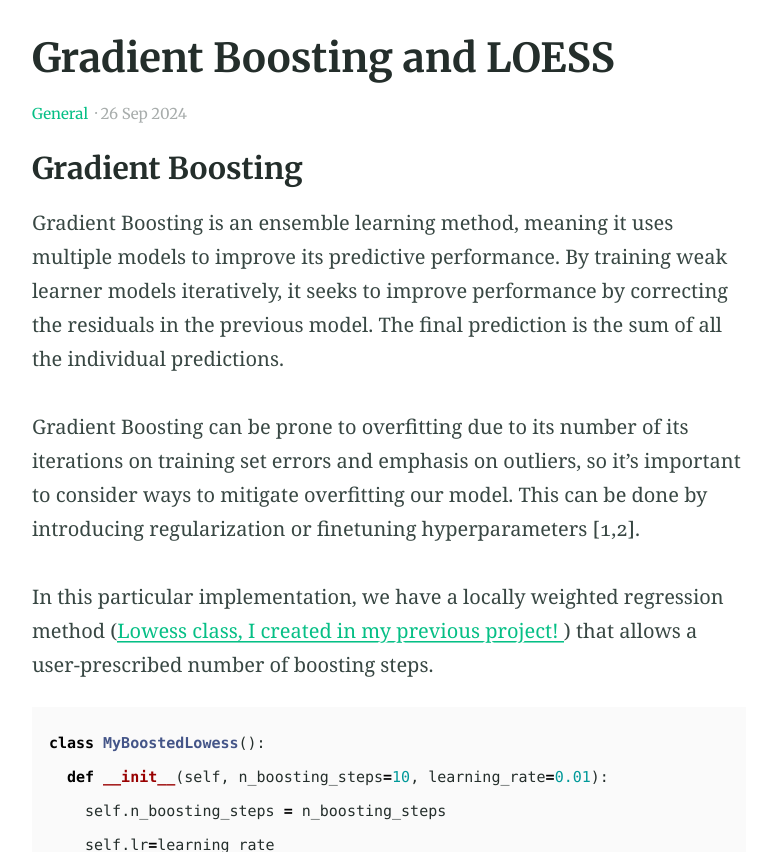
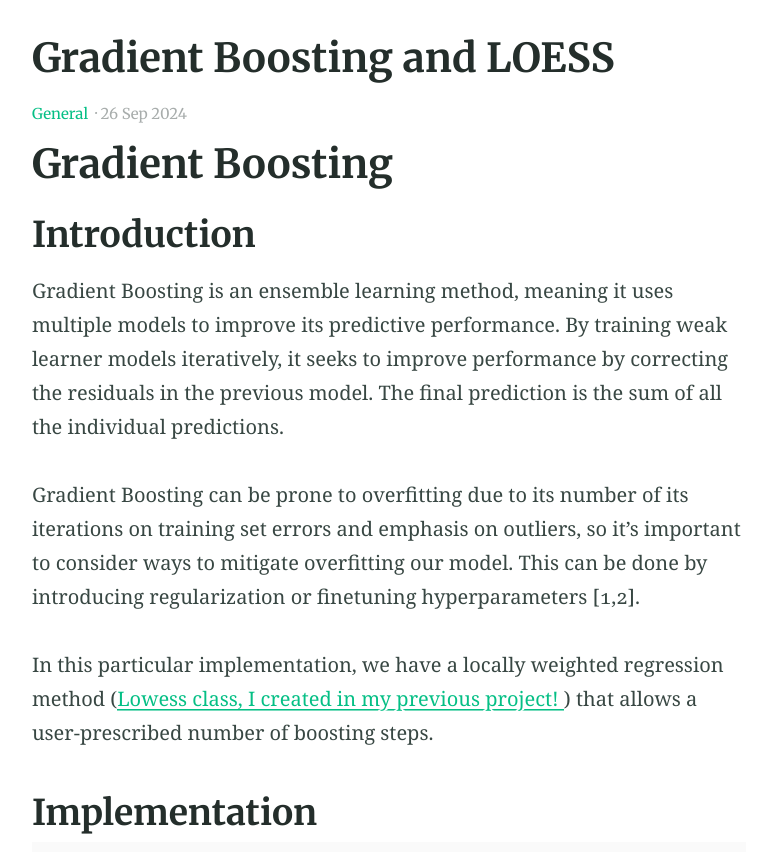
Before and after one commit to emxee333/data-440-capstone, a Jekyll site: the page built from _posts/2024-09-26-gradient-boosting.md, in a window 1280 px wide and 900 px high, scrolled down 364 px, cut to the strip 48-900 px from the top of the window. Shown: the whole strip, without its empty margins (251-1023 px from the left). Built offline with Jekyll 4.4.1, drawn with Linux system fonts in a browser that asks for light colours.

Commit message:
Update 2024-09-26-gradient-boosting.md

````diff
--- a/_posts/2024-09-26-gradient-boosting.md
+++ b/_posts/2024-09-26-gradient-boosting.md
@@ -10,7 +10,9 @@ feature_text: |
 feature_image: "https://picsum.photos/2560/600?image=733"
 image: "https://picsum.photos/2560/600?image=733"
 ---
-### Gradient Boosting
+# Gradient Boosting
+
+## Introduction
 Gradient Boosting is an ensemble learning method, meaning it uses multiple models to improve its predictive performance. By training weak learner models
 iteratively, it seeks to improve performance by correcting the residuals in the previous model. The final prediction is the sum of all the individual predictions.
 
@@ -18,6 +20,7 @@ Gradient Boosting can be prone to overfitting due to its number of its iteration
 
 In this particular implementation, we have a locally weighted regression method ([Lowess class, I created in my previous project! ](https://emxee333.github.io/data-440-capstone//general/2024/09/13/proj1loess/)) that allows a user-prescribed number of boosting steps.
 
+## Implementation
 ```python
 class MyBoostedLowess():
   def __init__(self, n_boosting_steps=10, learning_rate=0.01):
@@ -73,7 +76,7 @@ class MyBoostedLowess():
 
 ```
 
-#### How does scaling the data affect our model?
+## How does scaling the data affect our model?
 Data scaling transforms the dataset to a common scale aross all variables. This can improve model performance, make comparison between variables.
 
 StandardScaler follows the normal distribution, meaning the data is rescaled to unit variance and the mean = 0. The MinMaxScaler scales the data to [0,1] or [-1,1] if there are negative values in the dataset. The QuantileTransformer scales the data to have a Gaussian or uniform probability distribution.
@@ -110,7 +113,7 @@ The Cross-validated Root Mean Squared Error for Locally Weighted Regression with
 The Cross-validated Root Mean Squared Error for Locally Weighted Regression with the scaler MinMaxScaler is: 24.072497870070347
 The Cross-validated Root Mean Squared Error for Locally Weighted Regression with the scaler QuantileTransformer is: 23.13218421808465
 
-#### Hyperparameter Optimization and XGBoost Comparison
+## Hyperparameter Optimization and XGBoost Comparison
 
 Using the “Concrete” data set, we want determine a choice of hyperparameters that yield lower MSEs for your method when compared to the eXtream Gradient Boosting library.
 
````
